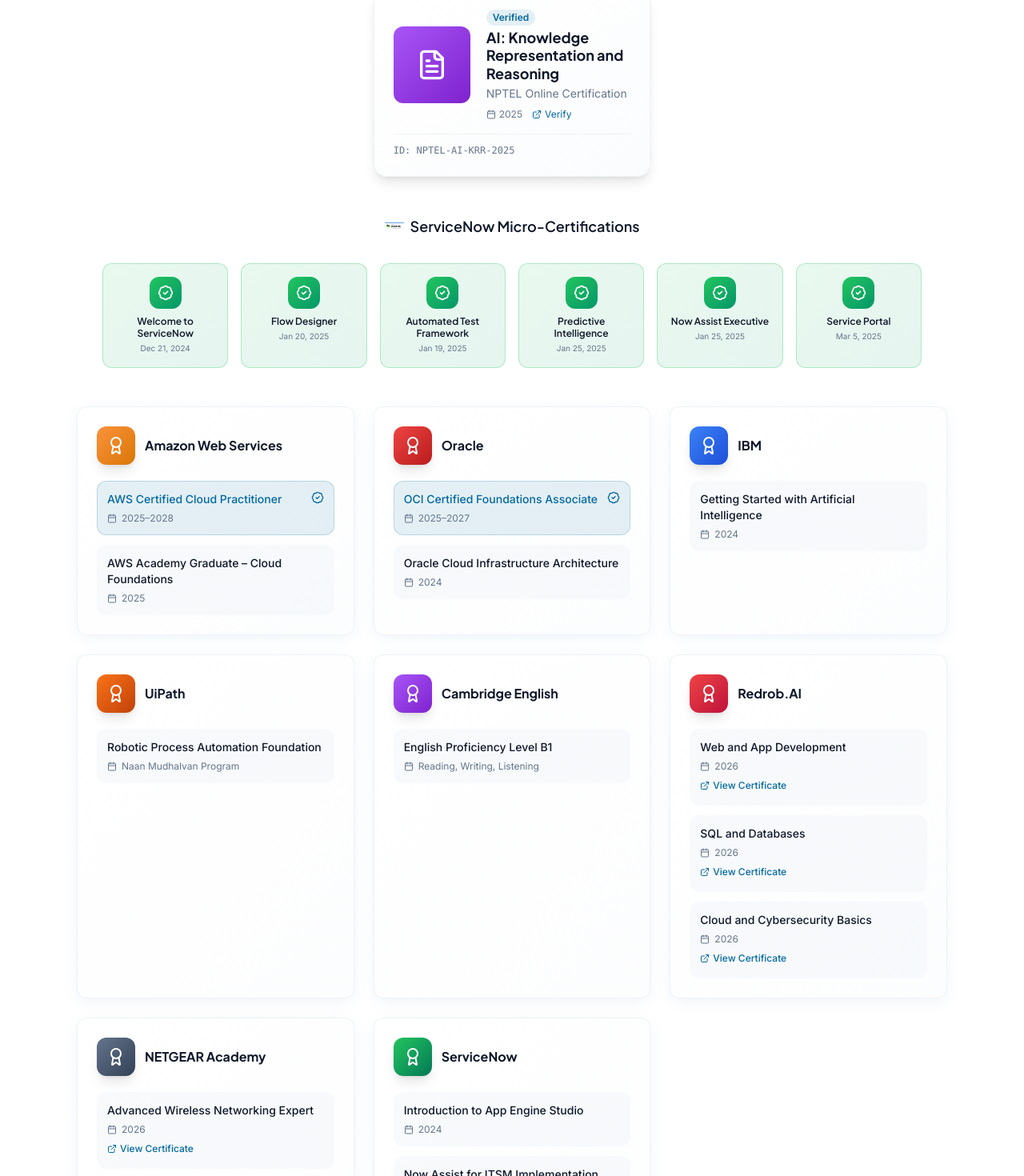
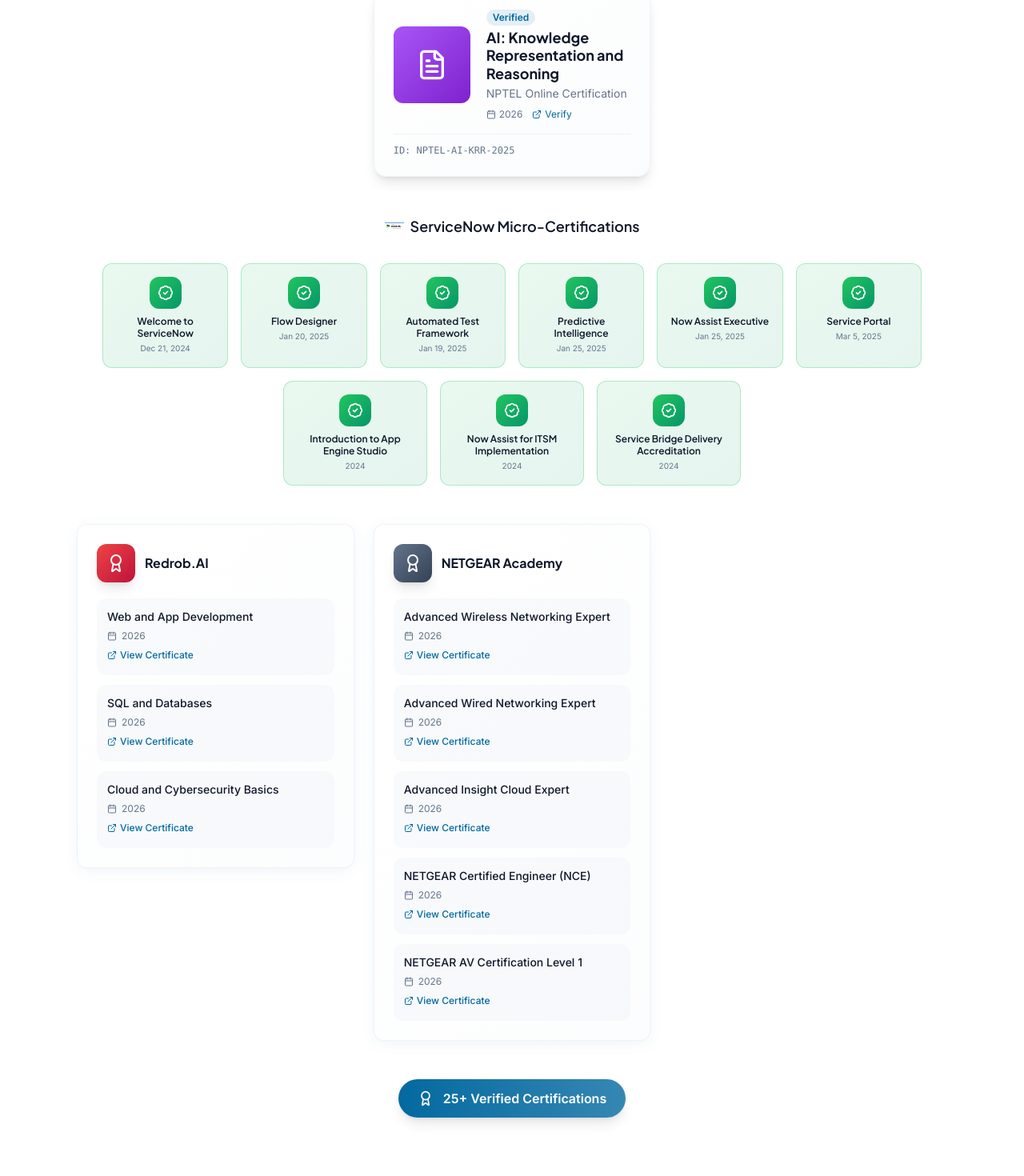
Before and after one commit to Littlekrish003/Portfolio, a React (Vite) app: page / in a window 1280 px wide. Shown: the part 6380-7850 px from the top of the page at 80% size. Built offline with nearby package versions, Linux system fonts and the light colour scheme; no server answers.

Commit message:
Updated Certifications Section

```diff
--- a/src/components/CertificationsSection.tsx
+++ b/src/components/CertificationsSection.tsx
@@ -8,6 +8,8 @@ import servicenowLogo from '@/assets/servicenow-logo.jpeg';
 import uipathBadge from '@/assets/uipath-badge.png';
 import ibmBadge from '@/assets/ibm-badge.png';
 import cambridgeBadge from '@/assets/cambridge-badge.png';
+import awsDevopsJraCert from '@/assets/aws-devops-jra-cert.png';
+import nptelAiKrrCert from '@/assets/nptel-ai-krr-cert.png';
 
 // Featured certifications with badges
 const featuredCerts = [
@@ -16,7 +18,7 @@ const featuredCerts = [
     issuer: "Amazon Web Services",
     validity: "2025–2028",
     badge: awsBadge,
-    verifyUrl: "https://aws.amazon.com/verification",
+    verifyUrl: "https://drive.google.com/file/d/1shWnOHmbh6OeDH3Xq-jjjuCFFRc932HE/view?usp=drive_link",
     validationNumber: "bd466f69b40646d28546a031286beb46"
   },
   {
@@ -24,7 +26,7 @@ const featuredCerts = [
     issuer: "Oracle University",
     validity: "2025–2027",
     badge: oracleCert,
-    verifyUrl: "https://catalog-education.oracle.com",
+    verifyUrl: "https://drive.google.com/file/d/1FlTKxrt-7IBw2usC_l8rAuL8IQwSv--O/view?usp=drive_link",
     validationNumber: "309793847OCI25FNDCFA"
   },
   {
@@ -32,7 +34,7 @@ const featuredCerts = [
     issuer: "UiPath Academy",
     validity: "Naan Mudhalvan Program",
     badge: uipathBadge,
-    verifyUrl: "#",
+    verifyUrl: "https://drive.google.com/file/d/1eT7KqfQjYIMo5ODh6CmY-3sl8ueHkFIV/view?usp=sharing",
     validationNumber: "NM-RPA-2024"
   },
   {
@@ -40,7 +42,7 @@ const featuredCerts = [
     issuer: "IBM SkillsBuild",
     validity: "Feb 2025",
     badge: ibmBadge,
-    verifyUrl: "https://www.credly.com/badges/162ac569-e26e-4ce7-8357-c9f081b046bc",
+    verifyUrl: "https://drive.google.com/file/d/179YDLvg0xIV2pNDPYcCFL7i5Fu3JWics/view?usp=sharing",
     validationNumber: "162ac569-e26e-4ce7-8357-c9f081b046bc"
   },
   {
@@ -54,14 +56,16 @@ const featuredCerts = [
   {
     name: "AWS DevOps Job Readiness Assessment",
     issuer: "Amazon Web Services",
-    validity: "2025",
+    validity: "2026",
+    badge: awsDevopsJraCert.url,
     verifyUrl: "https://drive.google.com/file/d/1osbSovGQvtVtY3qWwaLti2Tho3a1DAR4/view?usp=drive_link",
     validationNumber: "AWS-DEVOPS-JRA-2025"
   },
   {
     name: "AI: Knowledge Representation and Reasoning",
     issuer: "NPTEL Online Certification",
-    validity: "2025",
+    validity: "2026",
+    badge: nptelAiKrrCert.url,
     verifyUrl: "https://drive.google.com/file/d/1ugl7X_eQx9PxzK2dhxSQ-nsE-Sc3Vbin/view?usp=drive_link",
     validationNumber: "NPTEL-AI-KRR-2025"
   }
@@ -74,53 +78,13 @@ const servicenowMicroCerts = [
   { name: "Automated Test Framework", issued: "Jan 19, 2025" },
   { name: "Predictive Intelligence", issued: "Jan 25, 2025" },
   { name: "Now Assist Executive", issued: "Jan 25, 2025" },
-  { name: "Service Portal", issued: "Mar 5, 2025" }
+  { name: "Service Portal", issued: "Mar 5, 2025" },
+  { name: "Introduction to App Engine Studio", issued: "2024" },
+  { name: "Now Assist for ITSM Implementation", issued: "2024" },
+  { name: "Service Bridge Delivery Accreditation", issued: "2024" }
 ];
 
 const certifications = [{
-  category: "Amazon Web Services",
-  color: "bg-gradient-to-br from-orange-400 to-amber-600",
-  certs: [{
-    name: "AWS Certified Cloud Practitioner",
-    validity: "2025–2028",
-    highlight: true
-  }, {
-    name: "AWS Academy Graduate – Cloud Foundations",
-    validity: "2025"
-  }]
-}, {
-  category: "Oracle",
-  color: "bg-gradient-to-br from-red-500 to-red-700",
-  certs: [{
-    name: "OCI Certified Foundations Associate",
-    validity: "2025–2027",
-    highlight: true
-  }, {
-    name: "Oracle Cloud Infrastructure Architecture",
-    validity: "2024"
-  }]
-}, {
-  category: "IBM",
-  color: "bg-gradient-to-br from-blue-500 to-blue-700",
-  certs: [{
-    name: "Getting Started with Artificial Intelligence",
-    validity: "2024"
-  }]
-}, {
-  category: "UiPath",
-  color: "bg-gradient-to-br from-orange-500 to-orange-700",
-  certs: [{
-    name: "Robotic Process Automation Foundation",
-    validity: "Naan Mudhalvan Program"
-  }]
-}, {
-  category: "Cambridge English",
-  color: "bg-gradient-to-br from-purple-500 to-purple-700",
-  certs: [{
-    name: "English Proficiency Level B1",
-    validity: "Reading, Writing, Listening"
-  }]
-}, {
   category: "Redrob.AI",
   color: "bg-gradient-to-br from-red-500 to-rose-700",
   certs: [{
@@ -159,19 +123,6 @@ const certifications = [{
     name: "NETGEAR AV Certification Level 1",
     validity: "2026",
     verifyUrl: "https://drive.google.com/file/d/15lBXdh-yON6ScqbWwBRv5uwQLyof59m2/view?usp=drive_link"
-  }]
-}, {
-  category: "ServiceNow",
-  color: "bg-gradient-to-br from-green-500 to-emerald-700",
-  certs: [{
-    name: "Introduction to App Engine Studio",
-    validity: "2024"
-  }, {
-    name: "Now Assist for ITSM Implementation",
-    validity: "2024"
-  }, {
-    name: "Service Bridge Delivery Accreditation",
-    validity: "2024"
   }]
 }];
 const CertificationsSection = () => {
@@ -310,15 +261,15 @@ const CertificationsSection = () => {
           </div>
         </motion.div>
 
-        {/* Other Certifications Grid */}
-        <div className="grid md:grid-cols-2 lg:grid-cols-3 gap-6">
+        {/* Other Certifications Grid - masonry columns to avoid blank space */}
+        <div className="columns-1 md:columns-2 lg:columns-3 gap-6 [column-fill:_balance]">
           {certifications.map((group, groupIndex) => (
             <motion.div
               key={group.category}
               initial={{ opacity: 0, y: 30 }}
               animate={isInView ? { opacity: 1, y: 0 } : {}}
               transition={{ duration: 0.5, delay: 0.3 + 0.1 * groupIndex }}
-              className="h-full flex flex-col bg-gradient-to-br from-card to-secondary/20 border border-border/50 rounded-xl p-6 shadow-card hover:shadow-lg transition-all"
+              className="mb-6 break-inside-avoid bg-gradient-to-br from-card to-secondary/20 border border-border/50 rounded-xl p-6 shadow-card hover:shadow-lg transition-all"
             >
               {/* Category Header */}
               <div className="flex items-center gap-3 mb-5">
@@ -335,17 +286,12 @@ const CertificationsSection = () => {
                 {group.certs.map((cert, certIndex) => (
                   <li
                     key={certIndex}
-                    className={`p-3 rounded-lg transition-all ${
-                      cert.highlight
-                        ? 'bg-primary/10 border border-primary/20 hover:bg-primary/15'
-                        : 'bg-secondary/50 hover:bg-secondary border border-transparent'
-                    }`}
+                    className="p-3 rounded-lg transition-all bg-secondary/50 hover:bg-secondary border border-transparent"
                   >
                     <div className="flex items-start justify-between gap-2">
-                      <span className={`text-sm font-medium ${cert.highlight ? 'text-primary' : 'text-foreground'}`}>
+                      <span className="text-sm font-medium text-foreground">
                         {cert.name}
                       </span>
-                      {cert.highlight && <BadgeCheck className="w-4 h-4 text-primary flex-shrink-0" />}
                     </div>
                     <div className="flex items-center gap-1.5 mt-1.5 text-xs text-muted-foreground">
                       <Calendar className="w-3 h-3" />
```
Also changed, not shown: src/assets/aws-devops-jra-cert.png (added), src/assets/nptel-ai-krr-cert.png (added).
